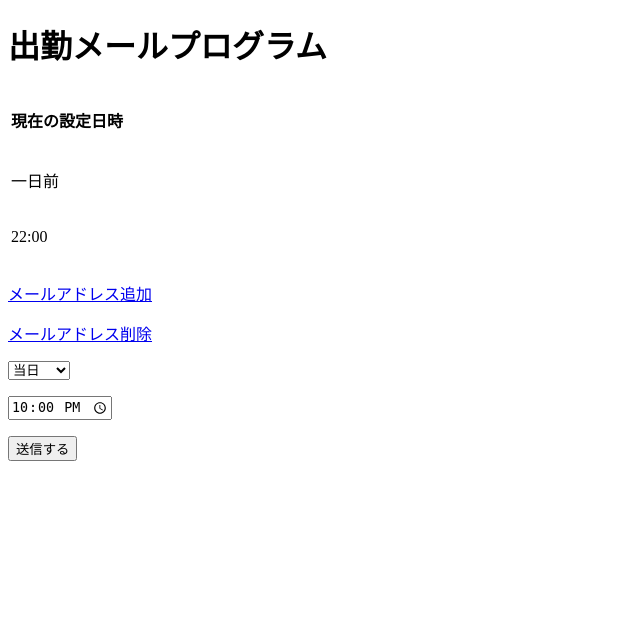
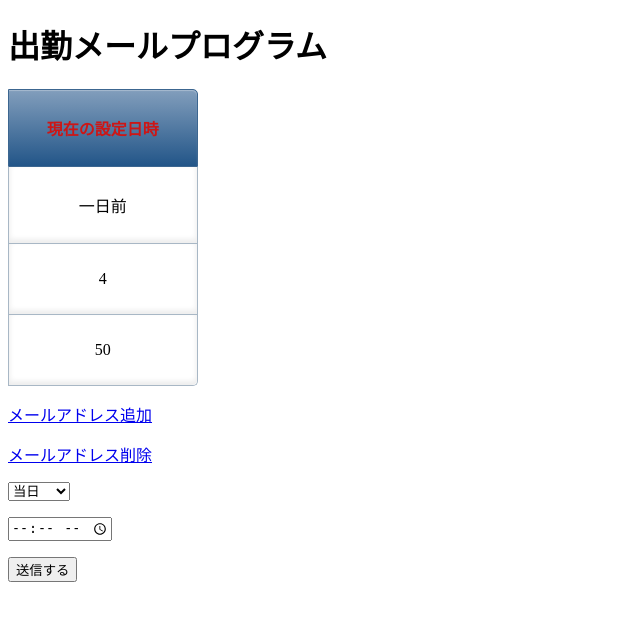
Before and after one commit to Kyo-72/work_app, a Flask app: page / in a window 1280 px wide. Shown: the top 621 px of the page, without its empty margins (0-640 px from the left). Run offline with Flask 2, Linux system fonts and the light colour scheme; parts of the project's set-up code (start-up, migrations or seed data) failed here and were passed over.

Commit message:
スケジュール機能をapp.pyに移植/環境変数を利用するように

```diff
--- a/app.py
+++ b/app.py
@@ -1,20 +1,23 @@
 from flask import Flask
+from apscheduler.schedulers.background import BackgroundScheduler
 from flask import render_template,request,redirect
 from flask_sqlalchemy import SQLAlchemy
 from datetime import datetime
 import subprocess
 import os
+import schedule
 import time
-from email_programs import *
-from email_programs.address import email_resister
-# my_usr = ""
-# my_pass = ""
-# gmail_address = ""
-# gmail_pass = ""
+
+
+#初期設定時間
+exe_date = "一日前"
+exe_hour = 4
+exe_min = 50
+
+
+#DB
 
 app = Flask(__name__)
-
-ADDRESS_FILE = "email_programs/address/email_address.txt"
 #dbのURLを設定
 db_uri = "postgresql://ucluwtkwtninbh:17c5b354b389b5dc03de208ee3b4e3e0037090e8626e2d7407f444ccb9c3bc8a@ec2-23-23-182-238.compute-1.amazonaws.com:5432/d94kl4sbb8v1ka" or "postgresql://localhost/email"
 app.config['SQLALCHEMY_DATABASE_URI'] = db_uri
@@ -29,57 +32,71 @@
     email_address = db.Column(db.String(), nullable=False) # メールアドレス
 
 
+#dbからメールアドレスを取る
+email_data = Email.query.all()
+
+def task():
+
+    #main.pyをたたく
+    print("タスクが実行されたよ")
+    # main.execute_email_jobs()
+
+def schedule_init():
+    #スケジューラをインスタンス化
+    sched = BackgroundScheduler(daemon=True)
+    #定期実行の時間設定
+    sched.add_job(
+        task, 'cron', hour=exe_hour, minute=exe_min
+    )
+    #スケジューラ スタート
+    sched.start()
+
+    return sched
+
+#スケジューラを初期化
+sched = schedule_init()
 
 
-# #まいくらすのユーザーid/パスワード
-# print("まいくらすのユーザid :",end="")
-my_usr = "a"
-# print("まいくらすのpssword :",end="")
-my_pass = "a"
 
-# #gmailのadress/パスワード入力
-# print("gmailのaddress :",end="")
-gmail_address = "a"
-# print("gmailのpssword :",end="")
-gmail_pass = "a"
+
+
+
+
+
+
 
 #サブプロセスを起動.
 def inti_systems():
     return 0
 
-print(gmail_address)
-print(gmail_pass)
-
-#初期値
-exe_date = "一日前"
-exe_time = "22:00"
-#プロセス初期化
-cmd = "python email_programs/main.py {} {} {} {} {} {}".format(exe_date,exe_time,my_usr,my_pass,gmail_address,gmail_pass)
-p = subprocess.Popen(cmd.split(" "))
-
-
-
-
 @app.route('/',methods=["GET","POST"])
 def index():
     #index.html
     global exe_date
-    global exe_time
-    global p
+    global exe_hour
+    global exe_min
+    global sched
 
     #GEtなら現在の設定日時を表示する
     if request.method == "GET":
-        return render_template("index.html",exe_date=exe_date,exe_time=exe_time)
+        return render_template("index.html",exe_date=exe_date,exe_hour=exe_hour,exe_min=exe_min )
 
-    #POSTなら、設定時刻を更新してプロセスを再起動する
+    #POSTなら、設定時刻を更新してスケジューラをシャットダウン，タスクを追加後，起動
     else:
+
         exe_date = request.form.get("exe_day")
+        #hh:mm形式で時間を取得
         exe_time = request.form.get("exe_time")
-        #プロセスをキル、コマンドを再設定後、プロセスを再起動
-        p.kill()
-        cmd = "python email_programs/main.py {} {} {} {} {} {}".format(exe_date,exe_time,my_usr,my_pass,gmail_address,gmail_pass)
-        p = subprocess.Popen(cmd.split(" "))
-        print(os.getcwd())
+        #TODO　正しくスプリットできなかった際のエラー処理を書くべき
+        time = exe_time.split(":")
+        exe_hour = int( time[0] )
+        exe_min = int( time[1] )
+        #現在稼働しているタスクを強制終了
+        sched.shutdown(wait=False)
+        #タスクを再設定
+        sched = schedule_init()
+
+
 
         return redirect("/")
 
--- a/email_programs/create_tolist.py
+++ b/email_programs/create_tolist.py
@@ -1,5 +1,5 @@
 import error_email
-
+from flask_sqlalchemy import SQLAlchemy
 
 
 #shelveファイルを参照してメールアドレスのリストを返す関数.未登録ならエラーメールを送信する
@@ -12,6 +12,9 @@
     name_list = []
     #メールアドレス未登録者リスト
     no_name_list = []
+
+    #データベース
+
 
 
     for name in d:
--- a/templates/index.html
+++ b/templates/index.html
@@ -17,7 +17,10 @@
             <td> <p>{{exe_date}}</p></td>
         </tr>
         <tr>
-            <td><p>{{exe_time}}</p></td>
+            <td><p>{{exe_hour}}</p></td>
+        </tr>
+        <tr>
+            <td><p>{{exe_min}}</p></td>
         </tr>
     </table>
 
--- a/templates/static/css/index.css
+++ b/templates/static/css/index.css
@@ -1,64 +1,48 @@
-void TAtest1-1()
-{
-    struct graph *g = create_graph();
+table{
+    width: 15%;
+    border-collapse:separate;
+    border-spacing: 0;
+  }
 
-    struct vertex *v0 = add_vertex(g, '0');
-    struct vertex *v1 = add_vertex(g, '1');
-    struct vertex *v2 = add_vertex(g, '2');
-    struct vertex *v3 = add_vertex(g, '3');
-    struct vertex *v4 = add_vertex(g, '4');
-    struct vertex *v5 = add_vertex(g, '5');
+  table th:first-child{
+    border-radius: 5px 0 0 0;
+  }
 
-    add_edge(g, v0, v1);
-    add_edge(g, v0, v2);
-    add_edge(g, v2, v3);
-    add_edge(g, v3, v2);
-    add_edge(g, v3, v4);
-    add_edge(g, v4, v2);
-    add_edge(g, v4, v5);
-    add_edge(g, v5, v5);
+  table th:last-child{
+    border-radius: 0 5px 0 0;
+    border-right: 1px solid #3c6690;
+  }
 
-    print_matrix(g);
-    print_list(g);
+  table th{
+    text-align: center;
+    color:rgb(205, 22, 22);
+    background: linear-gradient(#829ebc,#225588);
+    border-left: 1px solid #3c6690;
+    border-top: 1px solid #3c6690;
+    border-bottom: 1px solid #3c6690;
+    box-shadow: 0px 1px 1px rgba(255,255,255,0.3) inset;
+    width: 25%;
+    padding: 10px 0;
+  }
 
-    check_consistency(g);
+  table td{
+    text-align: center;
+    border-left: 1px solid #a8b7c5;
+    border-bottom: 1px solid #a8b7c5;
+    border-top:none;
+    box-shadow: 0px -3px 5px 1px #eee inset;
+    width: 25%;
+    padding: 10px 0;
+  }
 
-    printf("Success: %s\n", __func__);
-}
+  table td:last-child{
+    border-right: 1px solid #a8b7c5;
+  }
 
+  table tr:last-child td:first-child {
+    border-radius: 0 0 0 5px;
+  }
 
-void TAtest1-2()
-{
-    struct graph *g = create_graph();
-
-    struct vertex *v0 = add_vertex(g, '0');
-    struct vertex *v1 = add_vertex(g, '1');
-    struct vertex *v2 = add_vertex(g, '2');
-    struct vertex *v3 = add_vertex(g, '3');
-    struct vertex *v4 = add_vertex(g, '4');
-    struct vertex *v5 = add_vertex(g, '5');
-
-    add_edge(g, v0, v0);
-    add_edge(g, v0, v1);
-    add_edge(g, v0, v2);
-    add_edge(g, v0, v3);
-    add_edge(g, v0, v4);
-    add_edge(g, v0, v5);
-    add_edge(g, v1, v2);
-    add_edge(g, v2, v1);
-    add_edge(g, v2, v2);
-    add_edge(g, v3, v3);
-    add_edge(g, v3, v1);
-    add_edge(g, v4, v1);
-    add_edge(g, v4, v3);
-    add_edge(g, v4, v5);
-    add_edge(g, v5, v3);
-    add_edge(g, v5, v4);
-
-    print_matrix(g);
-    print_list(g);
-
-    check_consistency(g);
-
-    printf("Success: %s\n", __func__);
-}
+  table tr:last-child td:last-child {
+    border-radius: 0 0 5px 0;
+  }
```
Also changed, not shown: email_programs/get_schedule.py (+7 -2 lines), email_programs/main.py (+5 -33 lines), 1 other file.
